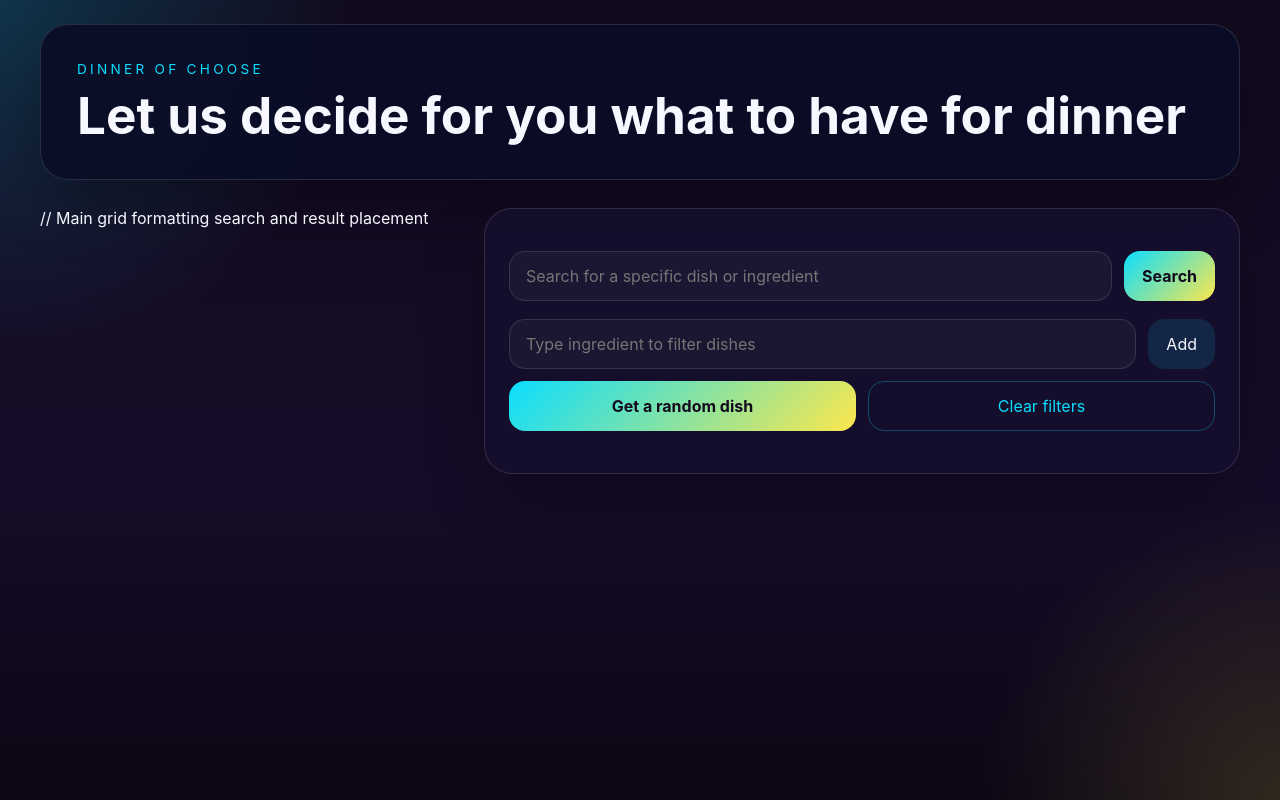
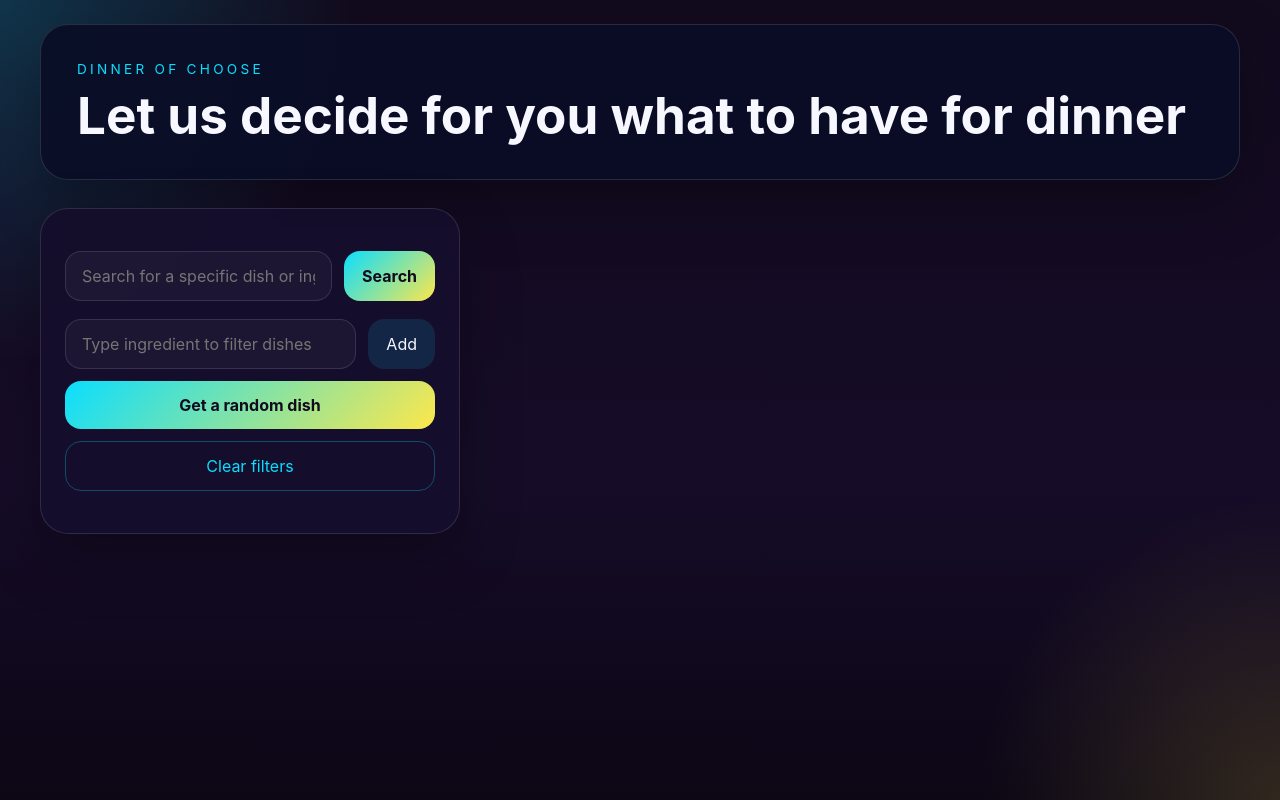
Before and after one commit to arneHildrum/dinnerofchoose, a React (Vite) app in the folder frontend/: page / in a window 1280 px wide. Built offline with nearby package versions, Linux system fonts and the light colour scheme.

Commit message:
fixdocadd: updated readme for server installation, added burger, fixed grid placement

```diff
--- a/frontend/src/App.jsx
+++ b/frontend/src/App.jsx
@@ -152,7 +152,7 @@ function App() {
         </div>
       </header>
 
-      <main className="content-grid">                                                                                                         // Main grid formatting search and result placement
+      <main className="content-grid">
         <section className="controls-card">
           <form onSubmit={handleSearchSubmit} className="search-bar">
             <label htmlFor="search"></label>
```
Also changed, not shown: 2 other files (tests, documents, lock files or other folders).
